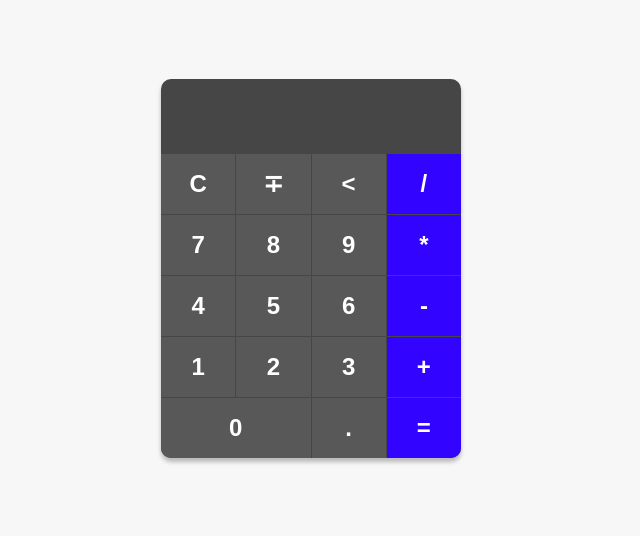
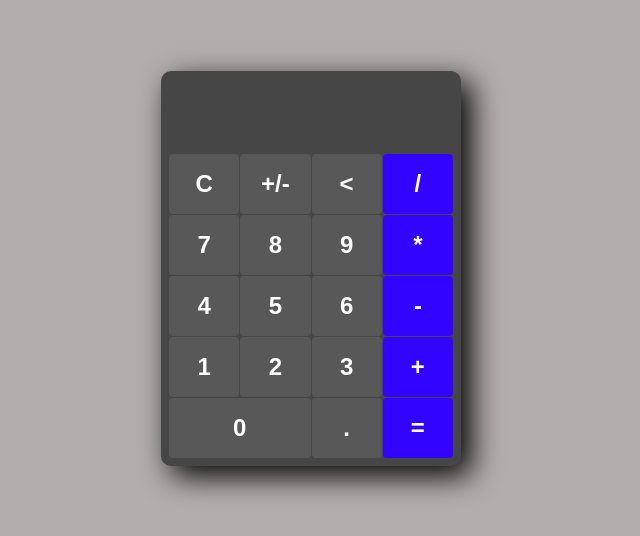
Before and after one commit to WeltonDev/calculator, a plain HTML site: page index.html in a window 1280 px wide. Shown: the part 132-668 px from the top of the page, without its empty margins (329-969 px from the left). Drawn offline with Linux system fonts and the light colour scheme.

Commit message:
Adjusts buttons

```diff
--- a/index.html
+++ b/index.html
@@ -13,7 +13,7 @@
     <div class="result"></div>
     <div class="buttons">
       <button class="bg-gray clear">C</button>
-      <button class="bg-gray invert">∓</button>
+      <button class="bg-gray invert">+/-</button>
       <button class="bg-gray erase" > < </button>
       <button class="bg-blue" value="/">/</button>
 
--- a/style.css
+++ b/style.css
@@ -9,7 +9,7 @@ body {
   align-items: center;
   justify-content: center;
   height: 100vh;
-  background-color: #f7f7f7;
+  background-color: #b3adad;
 }
 
 .calculator {
@@ -19,6 +19,8 @@ body {
   box-shadow: 0px 4px 4px #00000040;
   font-family: "Helvetica Neue", sans-serif;
   overflow: hidden;
+  box-shadow: 10px 10px 30px black;
+  padding: 0.5rem
 }
 
 .result {
@@ -47,6 +49,7 @@ body {
   border: none;
   outline: none;
   cursor: pointer;
+  border-radius: 4px;
 }
 
 .button-zero {
@@ -62,7 +65,7 @@ body {
 }
 
 button:active {
-  opacity: 0.9;
+  opacity: 0.5;
 }
 
 .bg-blue {
```
